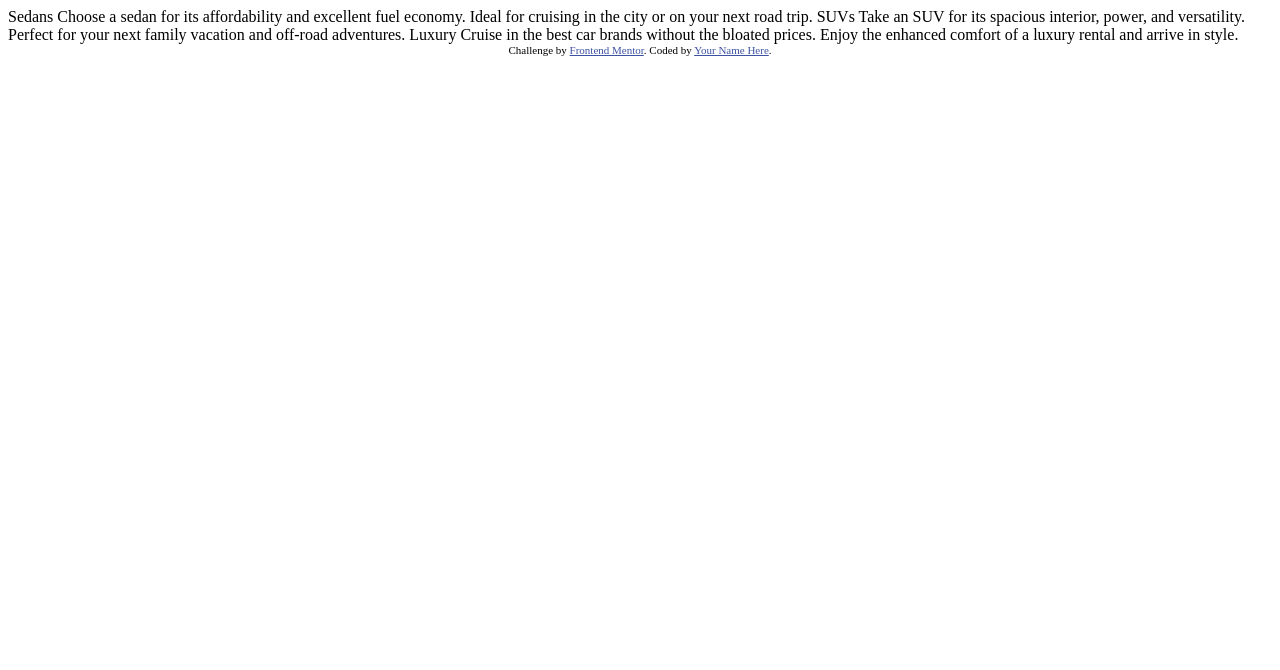
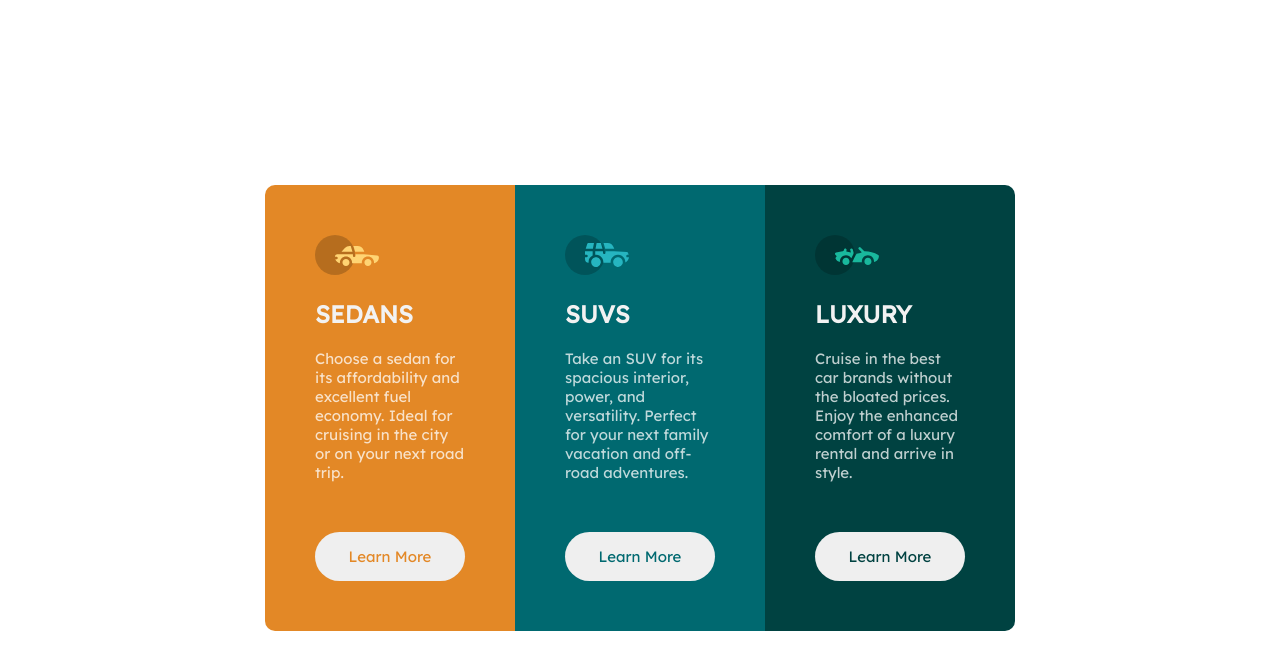
Before and after one commit to Singatha/3-column-preview-card-component-main, a plain HTML site: page index.html in a window 1280 px wide. Drawn offline with Linux system fonts and the light colour scheme; a web font is replaced by a local one.

Commit message:
Added a 3 column preview component (#1)

```diff
--- a/index.html
+++ b/index.html
@@ -5,32 +5,44 @@
   <meta name="viewport" content="width=device-width, initial-scale=1.0"> <!-- displays site properly based on user's device -->
 
   <link rel="icon" type="image/png" sizes="32x32" href="./images/favicon-32x32.png">
-
+  <link rel="stylesheet" href="https://fonts.googleapis.com/css?family=Lexend Deca">
+  <link rel="stylesheet" href="https://fonts.googleapis.com/css?family=LBig Shoulders Display">
+  <link rel="stylesheet" href="style.css">
   <title>Frontend Mentor | 3-column preview card component</title>
-
-  <!-- Feel free to remove these styles or customise in your own stylesheet 👍 -->
-  <style>
-    .attribution { font-size: 11px; text-align: center; }
-    .attribution a { color: hsl(228, 45%, 44%); }
-  </style>
 </head>
 <body>
-
-  Sedans
-  Choose a sedan for its affordability and excellent fuel economy. Ideal for cruising in the city
-  or on your next road trip.
-
-  SUVs
-  Take an SUV for its spacious interior, power, and versatility. Perfect for your next family vacation
-  and off-road adventures.
-
-  Luxury
-  Cruise in the best car brands without the bloated prices. Enjoy the enhanced comfort of a luxury
-  rental and arrive in style.
-
-  <div class="attribution">
-    Challenge by <a href="https://www.frontendmentor.io?ref=challenge" target="_blank">Frontend Mentor</a>.
-    Coded by <a href="#">Your Name Here</a>.
-  </div>
+  <main class="container">
+    <section class="orange">
+      <img src="./images/icon-sedans.svg" alt="Sedan Icon">
+      <h1>Sedans</h1>
+      <p class="text">
+        Choose a sedan for its affordability and excellent fuel economy. Ideal for cruising in the city
+        or on your next road trip.
+      </p>
+      <button>
+        Learn More
+      </button>
+    </section>
+    <section class="dark-cyan">
+      <img src="./images/icon-suvs.svg" alt="SUV Icon">
+      <h1>SUVs</h1>
+      <p class="text">Take an SUV for its spacious interior, power, and versatility. Perfect for your next family vacation
+        and off-road adventures.
+      </p>
+      <button>
+        Learn More
+      </button>
+    </section>
+    <section class="very-dark-cyan">
+      <img src="./images/icon-luxury.svg" alt="Luxury Icon">
+      <h1>Luxury</h1>
+      <p class="text">Cruise in the best car brands without the bloated prices. Enjoy the enhanced comfort of a luxury
+        rental and arrive in style.
+      </p>
+      <button>
+        Learn More
+      </button>
+    </section>
+  </main>
 </body>
 </html>
--- /dev/null
+++ b/style.css
@@ -0,0 +1,116 @@
+:root {
+    --bright-orange: hsl(31, 77%, 52%);
+    --dark-cyan: hsl(184, 100%, 22%);
+    --very-dark-cyan: hsl(179, 100%, 13%);
+
+    --transparent-white: hsla(0, 0%, 100%, 0.75); /* (paragraphs) */
+    --very-light-gray : hsl(0, 0%, 95%); /* (background, headings, buttons) */
+
+    --fs: 15px;
+    --ff-lexenda-deca: "Lexend Deca";
+    --fw-400: 400;
+    --fw-700: 700;
+    --ff-big-shoulder-display: "Big Shoulders Display";
+}
+
+html, body, .container {
+    height: 100%;
+}
+
+body {
+    align-items: center;
+    display: flex;
+    justify-content: center;
+}
+
+.container {
+    display: flex;
+    flex-direction: column;
+    max-width: 350px;
+    width: 100%;
+}
+
+.orange, .dark-cyan, .very-dark-cyan {
+    padding: 50px;
+}
+
+.orange {
+    background-color: var(--bright-orange);
+    border-top-left-radius: 10px;
+    border-top-right-radius: 10px;
+}
+
+.dark-cyan {
+    background-color: var(--dark-cyan);
+}
+
+.very-dark-cyan {
+    background-color: var(--very-dark-cyan);
+    border-bottom-left-radius: 10px;
+    border-bottom-right-radius: 10px;
+}
+
+h1 {
+    color: var(--very-light-gray);
+    font-family: var(--ff-lexenda-deca);
+    font-weight: var(--fw-700);
+    text-transform: uppercase;
+}
+
+.text {
+    color: var(--transparent-white);
+    font-size: var(--fs);
+    font-family: var(--ff-lexenda-deca);
+    font-weight: var(--fw-400);
+}
+
+.orange button {
+    color: var(--bright-orange);
+}
+
+.dark-cyan button {
+    color: var(--dark-cyan);
+}
+
+.very-dark-cyan button {
+    color: var(--very-dark-cyan);
+}
+
+button {
+    border-radius: 60px;
+    border: none;
+    font-family: var(--ff-lexenda-deca);
+    font-size: var(--fs);
+    padding: 15px;
+    width: 150px;
+}
+
+button:hover {
+    border: 2px solid var(--transparent-white);
+    background-color: unset;
+    color: var(--transparent-white);
+}
+
+@media screen and (min-width: 1000px){
+    .container {
+        flex-direction: row;
+        justify-content: center;
+        height: unset;
+    }
+
+    .text {
+        margin: 15px 0 50px;
+    }
+
+    .orange {
+        border-top-left-radius: 10px;
+        border-bottom-left-radius: 10px;
+        border-top-right-radius: 0;
+    }
+
+    .very-dark-cyan {
+        border-top-right-radius: 10px;
+        border-bottom-right-radius: 10px;
+        border-bottom-left-radius: 0;
+    }
+}
```
